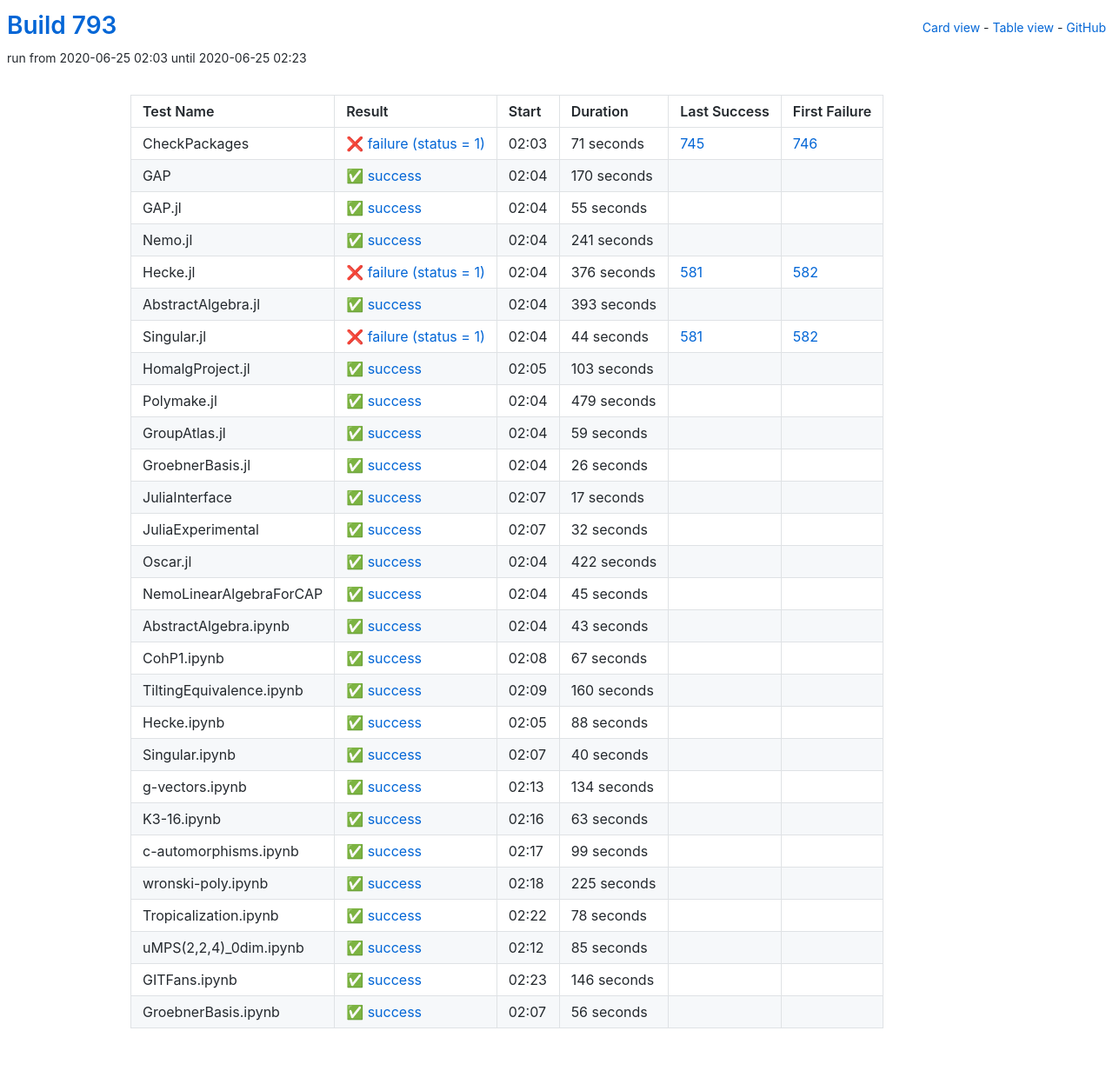
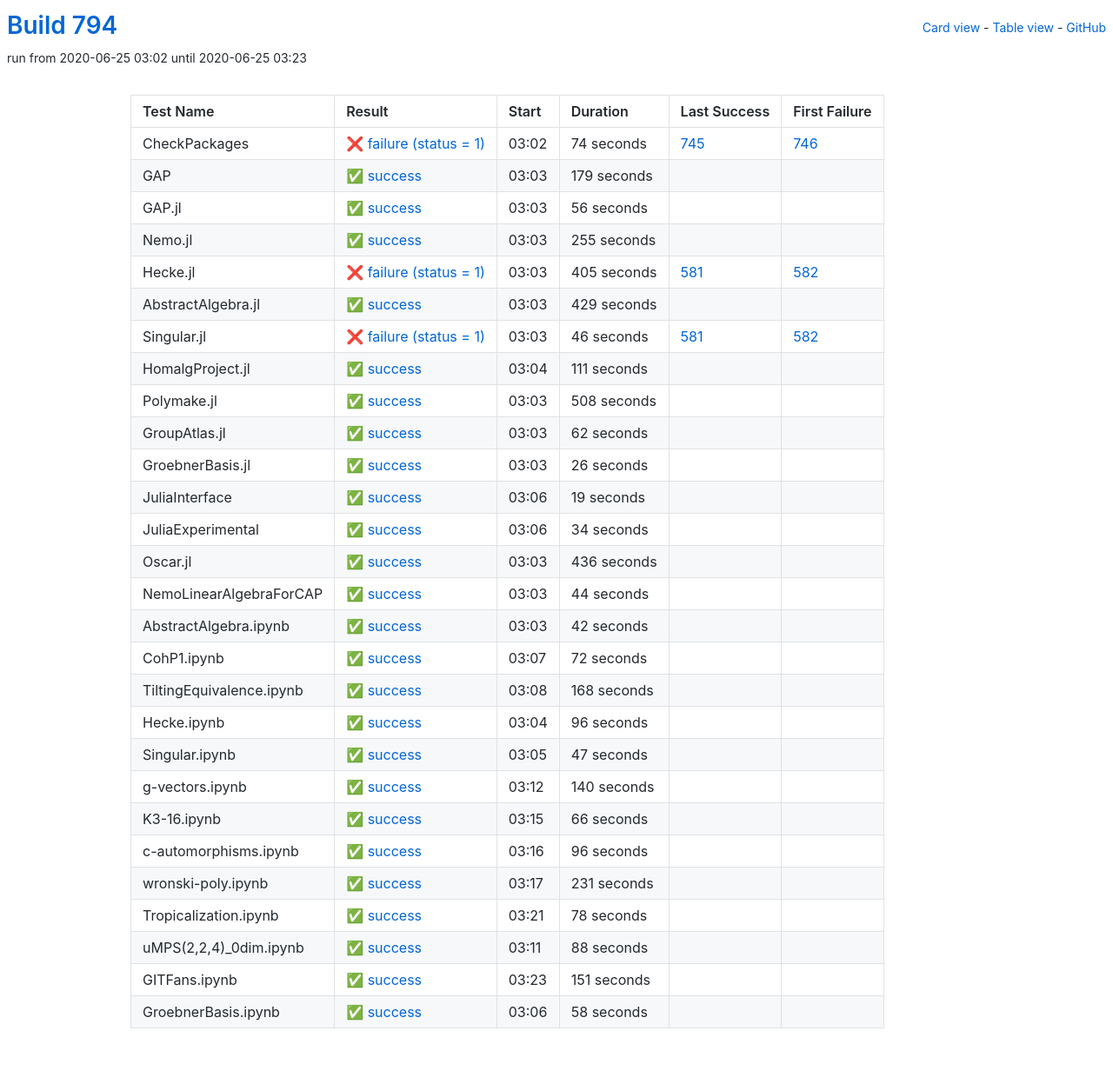
Before and after one commit to oscar-system/oscar-ci-status-1.4, a Jekyll site: the page built from table.html, in a window 1280 px wide. Shown: the whole page at 87% size. Built offline with Jekyll 4.4.1, drawn with Linux system fonts in a browser that asks for light colours.

Commit message:
Build #794

```diff
--- a/_data/ci.yml
+++ b/_data/ci.yml
@@ -1,6 +1,6 @@
 ---
-build: 793
-build_url: https://oscarci.mathematik.uni-kl.de/job/oscar-julia-1.4/793/
+build: 794
+build_url: https://oscarci.mathematik.uni-kl.de/job/oscar-julia-1.4/794/
 job: oscar-julia-1.4
 organization: oscar-system
 repo: oscar-ci-status-1.4
@@ -8,128 +8,128 @@ repourl: https://github.com/oscar-system/oscar-ci-status-1.4
 tests:
 - name: CheckPackages
   id: checkpackages
-  log: https://oscarci.mathematik.uni-kl.de/job/oscar-julia-1.4/793/artifact/logs/build-793/CheckPackages.log
-  start: 2020-06-25 02:03
+  log: https://oscarci.mathematik.uni-kl.de/job/oscar-julia-1.4/794/artifact/logs/build-794/CheckPackages.log
+  start: 2020-06-25 03:02
   success: false
   exitcode: 1
   status: failure
-  duration: 71
+  duration: 74
   last_success: 745
   last_success_url: https://oscarci.mathematik.uni-kl.de/job/oscar-julia-1.4/745/
   first_failure: 746
   first_failure_url: https://oscarci.mathematik.uni-kl.de/job/oscar-julia-1.4/746/
 - name: GAP
   id: gap
-  log: https://oscarci.mathematik.uni-kl.de/job/oscar-julia-1.4/793/artifact/logs/build-793/GAP.log
-  start: 2020-06-25 02:04
+  log: https://oscarci.mathematik.uni-kl.de/job/oscar-julia-1.4/794/artifact/logs/build-794/GAP.log
+  start: 2020-06-25 03:03
   success: true
   exitcode: 0
   status: success
-  duration: 170
+  duration: 179
   last_success: false
   last_success_url:
   first_failure: false
   first_failure_url:
 - name: GAP.jl
   id: gap-jl
-  log: https://oscarci.mathematik.uni-kl.de/job/oscar-julia-1.4/793/artifact/logs/build-793/GAP.jl.log
-  start: 2020-06-25 02:04
+  log: https://oscarci.mathematik.uni-kl.de/job/oscar-julia-1.4/794/artifact/logs/build-794/GAP.jl.log
+  start: 2020-06-25 03:03
   success: true
   exitcode: 0
   status: success
-  duration: 55
+  duration: 56
   last_success: false
   last_success_url:
   first_failure: false
   first_failure_url:
 - name: Nemo.jl
   id: nemo-jl
-  log: https://oscarci.mathematik.uni-kl.de/job/oscar-julia-1.4/793/artifact/logs/build-793/Nemo.jl.log
-  start: 2020-06-25 02:04
+  log: https://oscarci.mathematik.uni-kl.de/job/oscar-julia-1.4/794/artifact/logs/build-794/Nemo.jl.log
+  start: 2020-06-25 03:03
   success: true
   exitcode: 0
   status: success
-  duration: 241
+  duration: 255
   last_success: false
   last_success_url:
   first_failure: false
   first_failure_url:
 - name: Hecke.jl
   id: hecke-jl
-  log: https://oscarci.mathematik.uni-kl.de/job/oscar-julia-1.4/793/artifact/logs/build-793/Hecke.jl.log
-  start: 2020-06-25 02:04
+  log: https://oscarci.mathematik.uni-kl.de/job/oscar-julia-1.4/794/artifact/logs/build-794/Hecke.jl.log
+  start: 2020-06-25 03:03
   success: false
   exitcode: 1
   status: failure
-  duration: 376
+  duration: 405
   last_success: 581
   last_success_url: https://oscarci.mathematik.uni-kl.de/job/oscar-julia-1.4/581/
   first_failure: 582
   first_failure_url: https://oscarci.mathematik.uni-kl.de/job/oscar-julia-1.4/582/
 - name: AbstractAlgebra.jl
   id: abstractalgebra-jl
-  log: https://oscarci.mathematik.uni-kl.de/job/oscar-julia-1.4/793/artifact/logs/build-793/AbstractAlgebra.jl.log
-  start: 2020-06-25 02:04
+  log: https://oscarci.mathematik.uni-kl.de/job/oscar-julia-1.4/794/artifact/logs/build-794/AbstractAlgebra.jl.log
+  start: 2020-06-25 03:03
   success: true
   exitcode: 0
   status: success
-  duration: 393
+  duration: 429
   last_success: false
   last_success_url:
   first_failure: false
   first_failure_url:
 - name: Singular.jl
   id: singular-jl
-  log: https://oscarci.mathematik.uni-kl.de/job/oscar-julia-1.4/793/artifact/logs/build-793/Singular.jl.log
-  start: 2020-06-25 02:04
+  log: https://oscarci.mathematik.uni-kl.de/job/oscar-julia-1.4/794/artifact/logs/build-794/Singular.jl.log
+  start: 2020-06-25 03:03
   success: false
   exitcode: 1
   status: failure
-  duration: 44
+  duration: 46
   last_success: 581
   last_success_url: https://oscarci.mathematik.uni-kl.de/job/oscar-julia-1.4/581/
   first_failure: 582
   first_failure_url: https://oscarci.mathematik.uni-kl.de/job/oscar-julia-1.4/582/
 - name: HomalgProject.jl
   id: homalgproject-jl
-  log: https://oscarci.mathematik.uni-kl.de/job/oscar-julia-1.4/793/artifact/logs/build-793/HomalgProject.jl.log
-  start: 2020-06-25 02:05
+  log: https://oscarci.mathematik.uni-kl.de/job/oscar-julia-1.4/794/artifact/logs/build-794/HomalgProject.jl.log
+  start: 2020-06-25 03:04
   success: true
   exitcode: 0
   status: success
-  duration: 103
+  duration: 111
   last_success: false
   last_success_url:
   first_failure: false
   first_failure_url:
 - name: Polymake.jl
   id: polymake-jl
-  log: https://oscarci.mathematik.uni-kl.de/job/oscar-julia-1.4/793/artifact/logs/build-793/Polymake.jl.log
-  start: 2020-06-25 02:04
+  log: https://oscarci.mathematik.uni-kl.de/job/oscar-julia-1.4/794/artifact/logs/build-794/Polymake.jl.log
+  start: 2020-06-25 03:03
   success: true
   exitcode: 0
   status: success
-  duration: 479
+  duration: 508
   last_success: false
   last_success_url:
   first_failure: false
   first_failure_url:
 - name: GroupAtlas.jl
   id: groupatlas-jl
-  log: https://oscarci.mathematik.uni-kl.de/job/oscar-julia-1.4/793/artifact/logs/build-793/GroupAtlas.jl.log
-  start: 2020-06-25 02:04
+  log: https://oscarci.mathematik.uni-kl.de/job/oscar-julia-1.4/794/artifact/logs/build-794/GroupAtlas.jl.log
+  start: 2020-06-25 03:03
   success: true
   exitcode: 0
   status: success
-  duration: 59
+  duration: 62
   last_success: false
   last_success_url:
   first_failure: false
   first_failure_url:
 - name: GroebnerBasis.jl
   id: groebnerbasis-jl
-  log: https://oscarci.mathematik.uni-kl.de/job/oscar-julia-1.4/793/artifact/logs/build-793/GroebnerBasis.jl.log
-  start: 2020-06-25 02:04
+  log: https://oscarci.mathematik.uni-kl.de/job/oscar-julia-1.4/794/artifact/logs/build-794/GroebnerBasis.jl.log
+  start: 2020-06-25 03:03
   success: true
   exitcode: 0
   status: success
@@ -140,164 +140,164 @@ tests:
   first_failure_url:
 - name: JuliaInterface
   id: juliainterface
-  log: https://oscarci.mathematik.uni-kl.de/job/oscar-julia-1.4/793/artifact/logs/build-793/JuliaInterface.log
-  start: 2020-06-25 02:07
+  log: https://oscarci.mathematik.uni-kl.de/job/oscar-julia-1.4/794/artifact/logs/build-794/JuliaInterface.log
+  start: 2020-06-25 03:06
   success: true
   exitcode: 0
   status: success
-  duration: 17
+  duration: 19
   last_success: false
   last_success_url:
   first_failure: false
   first_failure_url:
 - name: JuliaExperimental
   id: juliaexperimental
-  log: https://oscarci.mathematik.uni-kl.de/job/oscar-julia-1.4/793/artifact/logs/build-793/JuliaExperimental.log
-  start: 2020-06-25 02:07
+  log: https://oscarci.mathematik.uni-kl.de/job/oscar-julia-1.4/794/artifact/logs/build-794/JuliaExperimental.log
+  start: 2020-06-25 03:06
   success: true
   exitcode: 0
   status: success
-  duration: 32
+  duration: 34
   last_success: false
   last_success_url:
   first_failure: false
   first_failure_url:
 - name: Oscar.jl
   id: oscar-jl
-  log: https://oscarci.mathematik.uni-kl.de/job/oscar-julia-1.4/793/artifact/logs/build-793/Oscar.jl.log
-  start: 2020-06-25 02:04
+  log: https://oscarci.mathematik.uni-kl.de/job/oscar-julia-1.4/794/artifact/logs/build-794/Oscar.jl.log
+  start: 2020-06-25 03:03
   success: true
   exitcode: 0
   status: success
-  duration: 422
+  duration: 436
   last_success: false
   last_success_url:
   first_failure: false
   first_failure_url:
 - name: NemoLinearAlgebraForCAP
   id: nemolinearalgebraforcap
-  log: https://oscarci.mathematik.uni-kl.de/job/oscar-julia-1.4/793/artifact/logs/build-793/NemoLinearAlgebraForCAP.log
-  start: 2020-06-25 02:04
+  log: https://oscarci.mathematik.uni-kl.de/job/oscar-julia-1.4/794/artifact/logs/build-794/NemoLinearAlgebraForCAP.log
+  start: 2020-06-25 03:03
   success: true
   exitcode: 0
   status: success
-  duration: 45
+  duration: 44
   last_success: false
   last_success_url:
   first_failure: false
   first_failure_url:
 - name: AbstractAlgebra.ipynb
   id: abstractalgebra-ipynb
-  log: https://oscarci.mathematik.uni-kl.de/job/oscar-julia-1.4/793/artifact/logs/build-793/AbstractAlgebra.ipynb.log
-  start: 2020-06-25 02:04
+  log: https://oscarci.mathematik.uni-kl.de/job/oscar-julia-1.4/794/artifact/logs/build-794/AbstractAlgebra.ipynb.log
+  start: 2020-06-25 03:03
   success: true
   exitcode: 0
   status: success
-  duration: 43
+  duration: 42
   last_success: false
   last_success_url:
   first_failure: false
   first_failure_url:
 - name: CohP1.ipynb
   id: cohp1-ipynb
-  log: https://oscarci.mathematik.uni-kl.de/job/oscar-julia-1.4/793/artifact/logs/build-793/CohP1.ipynb.log
-  start: 2020-06-25 02:08
+  log: https://oscarci.mathematik.uni-kl.de/job/oscar-julia-1.4/794/artifact/logs/build-794/CohP1.ipynb.log
+  start: 2020-06-25 03:07
   success: true
   exitcode: 0
   status: success
-  duration: 67
+  duration: 72
   last_success: false
   last_success_url:
   first_failure: false
   first_failure_url:
 - name: TiltingEquivalence.ipynb
   id: tiltingequivalence-ipynb
-  log: https://oscarci.mathematik.uni-kl.de/job/oscar-julia-1.4/793/artifact/logs/build-793/TiltingEquivalence.ipynb.log
-  start: 2020-06-25 02:09
+  log: https://oscarci.mathematik.uni-kl.de/job/oscar-julia-1.4/794/artifact/logs/build-794/TiltingEquivalence.ipynb.log
+  start: 2020-06-25 03:08
   success: true
   exitcode: 0
   status: success
-  duration: 160
+  duration: 168
   last_success: false
   last_success_url:
   first_failure: false
   first_failure_url:
 - name: Hecke.ipynb
   id: hecke-ipynb
-  log: https://oscarci.mathematik.uni-kl.de/job/oscar-julia-1.4/793/artifact/logs/build-793/Hecke.ipynb.log
-  start: 2020-06-25 02:05
+  log: https://oscarci.mathematik.uni-kl.de/job/oscar-julia-1.4/794/artifact/logs/build-794/Hecke.ipynb.log
+  start: 2020-06-25 03:04
   success: true
   exitcode: 0
   status: success
-  duration: 88
+  duration: 96
   last_success: false
   last_success_url:
   first_failure: false
   first_failure_url:
 - name: Singular.ipynb
   id: singular-ipynb
-  log: https://oscarci.mathematik.uni-kl.de/job/oscar-julia-1.4/793/artifact/logs/build-793/Singular.ipynb.log
-  start: 2020-06-25 02:07
+  log: https://oscarci.mathematik.uni-kl.de/job/oscar-julia-1.4/794/artifact/logs/build-794/Singular.ipynb.log
+  start: 2020-06-25 03:05
   success: true
   exitcode: 0
   status: success
-  duration: 40
+  duration: 47
   last_success: false
   last_success_url:
   first_failure: false
   first_failure_url:
 - name: g-vectors.ipynb
   id: g-vectors-ipynb
-  log: https://oscarci.mathematik.uni-kl.de/job/oscar-julia-1.4/793/artifact/logs/build-793/g-vectors.ipynb.log
-  start: 2020-06-25 02:13
+  log: https://oscarci.mathematik.uni-kl.de/job/oscar-julia-1.4/794/artifact/logs/build-794/g-vectors.ipynb.log
+  start: 2020-06-25 03:12
   success: true
   exitcode: 0
   status: success
-  duration: 134
+  duration: 140
   last_success: false
   last_success_url:
   first_failure: false
   first_failure_url:
 - name: K3-16.ipynb
   id: k3-16-ipynb
-  log: https://oscarci.mathematik.uni-kl.de/job/oscar-julia-1.4/793/artifact/logs/build-793/K3-16.ipynb.log
-  start: 2020-06-25 02:16
+  log: https://oscarci.mathematik.uni-kl.de/job/oscar-julia-1.4/794/artifact/logs/build-794/K3-16.ipynb.log
+  start: 2020-06-25 03:15
   success: true
   exitcode: 0
   status: success
-  duration: 63
+  duration: 66
   last_success: false
   last_success_url:
   first_failure: false
   first_failure_url:
 - name: c-automorphisms.ipynb
   id: c-automorphisms-ipynb
-  log: https://oscarci.mathematik.uni-kl.de/job/oscar-julia-1.4/793/artifact/logs/build-793/c-automorphisms.ipynb.log
-  start: 2020-06-25 02:17
+  log: https://oscarci.mathematik.uni-kl.de/job/oscar-julia-1.4/794/artifact/logs/build-794/c-automorphisms.ipynb.log
+  start: 2020-06-25 03:16
   success: true
   exitcode: 0
   status: success
-  duration: 99
+  duration: 96
   last_success: false
   last_success_url:
   first_failure: false
   first_failure_url:
 - name: wronski-poly.ipynb
   id: wronski-poly-ipynb
-  log: https://oscarci.mathematik.uni-kl.de/job/oscar-julia-1.4/793/artifact/logs/build-793/wronski-poly.ipynb.log
-  start: 2020-06-25 02:18
+  log: https://oscarci.mathematik.uni-kl.de/job/oscar-julia-1.4/794/artifact/logs/build-794/wronski-poly.ipynb.log
+  start: 2020-06-25 03:17
   success: true
   exitcode: 0
   status: success
-  duration: 225
+  duration: 231
   last_success: false
   last_success_url:
   first_failure: false
   first_failure_url:
 - name: Tropicalization.ipynb
   id: tropicalization-ipynb
-  log: https://oscarci.mathematik.uni-kl.de/job/oscar-julia-1.4/793/artifact/logs/build-793/Tropicalization.ipynb.log
-  start: 2020-06-25 02:22
+  log: https://oscarci.mathematik.uni-kl.de/job/oscar-julia-1.4/794/artifact/logs/build-794/Tropicalization.ipynb.log
+  start: 2020-06-25 03:21
   success: true
   exitcode: 0
   status: success
@@ -308,36 +308,36 @@ tests:
   first_failure_url:
 - name: uMPS(2,2,4)_0dim.ipynb
   id: umps-2-2-4-0dim-ipynb
-  log: https://oscarci.mathematik.uni-kl.de/job/oscar-julia-1.4/793/artifact/logs/build-793/uMPS-2-2-4-_0dim.ipynb.log
-  start: 2020-06-25 02:12
+  log: https://oscarci.mathematik.uni-kl.de/job/oscar-julia-1.4/794/artifact/logs/build-794/uMPS-2-2-4-_0dim.ipynb.log
+  start: 2020-06-25 03:11
   success: true
   exitcode: 0
   status: success
-  duration: 85
+  duration: 88
   last_success: false
   last_success_url:
   first_failure: false
   first_failure_url:
 - name: GITFans.ipynb
   id: gitfans-ipynb
-  log: https://oscarci.mathematik.uni-kl.de/job/oscar-julia-1.4/793/artifact/logs/build-793/GITFans.ipynb.log
-  start: 2020-06-25 02:23
+  log: https://oscarci.mathematik.uni-kl.de/job/oscar-julia-1.4/794/artifact/logs/build-794/GITFans.ipynb.log
+  start: 2020-06-25 03:23
   success: true
   exitcode: 0
   status: success
-  duration: 146
+  duration: 151
   last_success: false
   last_success_url:
   first_failure: false
   first_failure_url:
 - name: GroebnerBasis.ipynb
   id: groebnerbasis-ipynb
-  log: https://oscarci.mathematik.uni-kl.de/job/oscar-julia-1.4/793/artifact/logs/build-793/GroebnerBasis.ipynb.log
-  start: 2020-06-25 02:07
+  log: https://oscarci.mathematik.uni-kl.de/job/oscar-julia-1.4/794/artifact/logs/build-794/GroebnerBasis.ipynb.log
+  start: 2020-06-25 03:06
   success: true
   exitcode: 0
   status: success
-  duration: 56
+  duration: 58
   last_success: false
   last_success_url:
   first_failure: false
```
Also changed, not shown: README.md.
